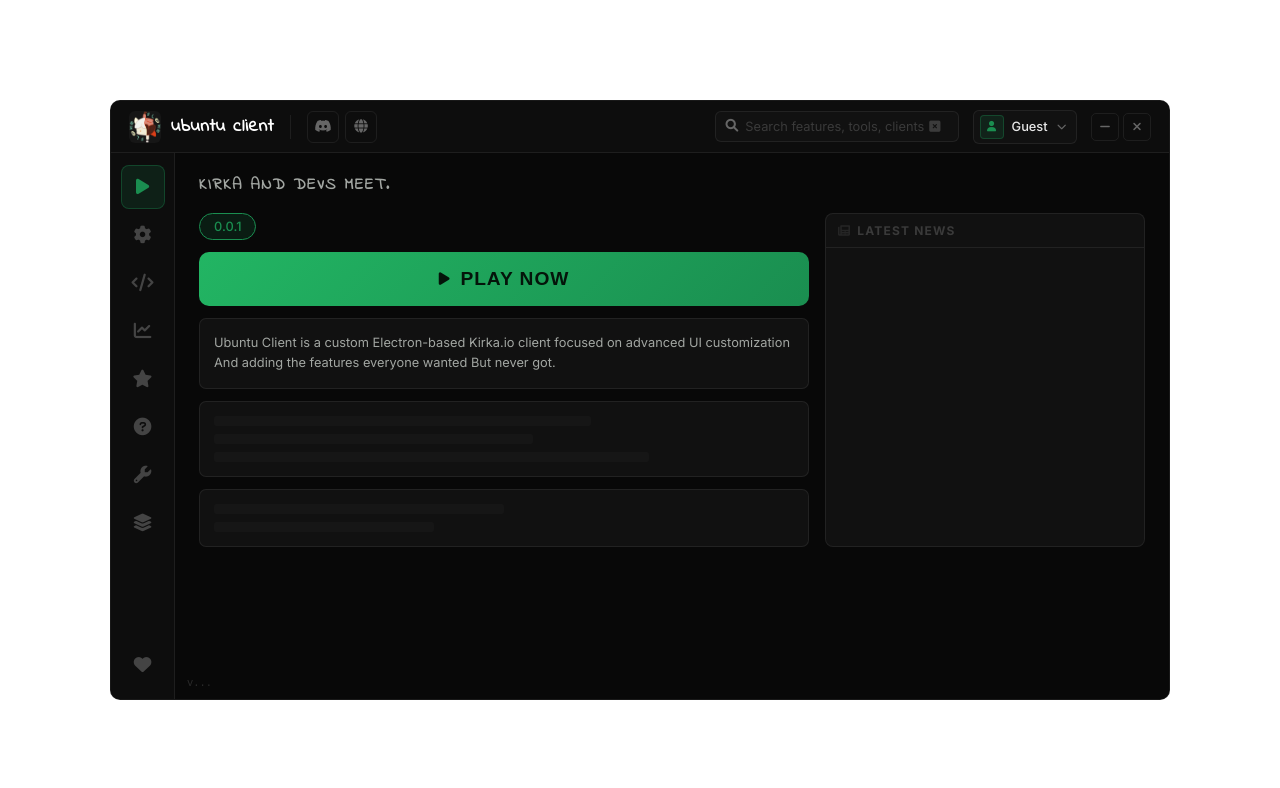
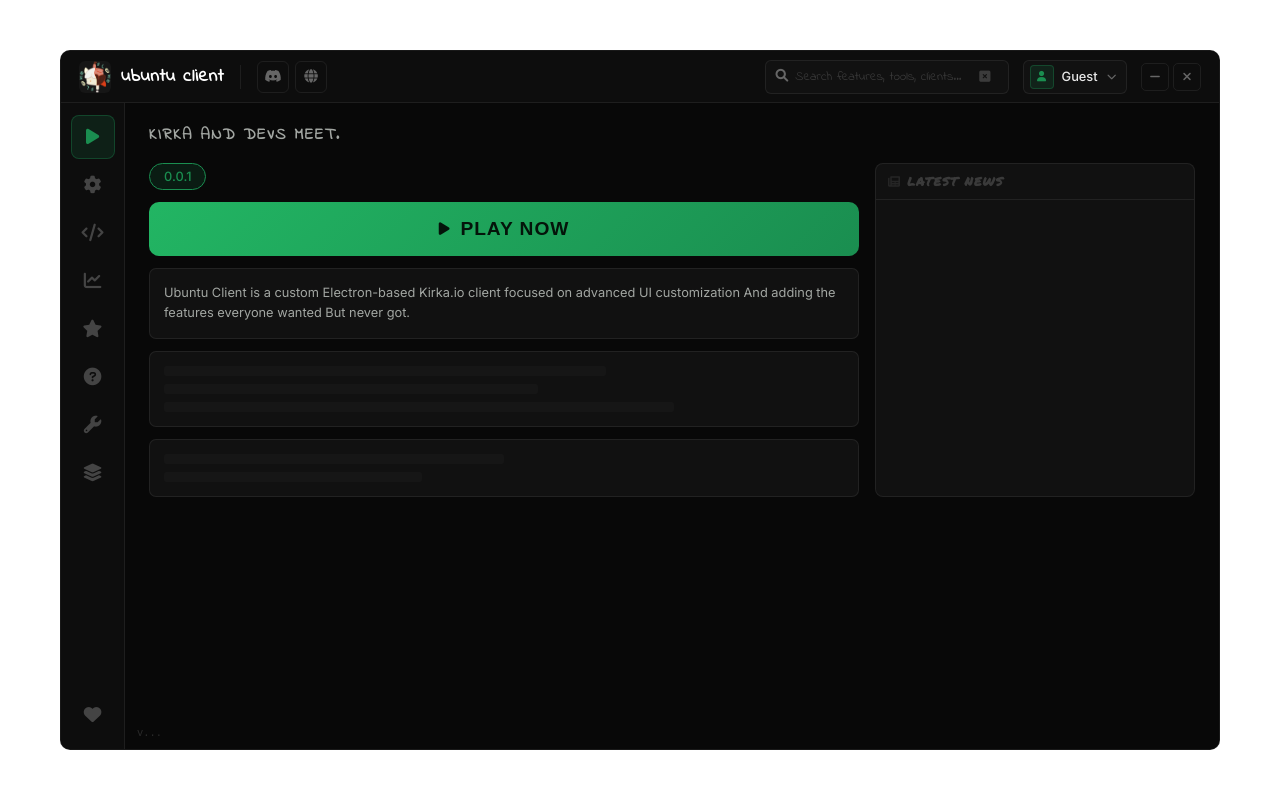
Before and after one commit to OBS-Akuma/Ubuntu-client, an Electron app: page Splash.html in a window 1280 px wide. Drawn offline with Linux system fonts and the light colour scheme; no server answers.

Commit message:
Update splash.css

```diff
--- a/assets/splash.css
+++ b/assets/splash.css
@@ -1,5 +1,6 @@
 @import url('https://fonts.googleapis.com/css2?family=Indie+Flower&display=swap');
 @import url('https://fonts.googleapis.com/css2?family=Inter:ital,opsz,wght@0,14..32,100..900;1,14..32,100..900&display=swap');
+@import url('https://fonts.googleapis.com/css2?family=Permanent+Marker&display=swap');
 * {
     margin: 0;
     padding: 0;
@@ -31,8 +32,8 @@
 }
 
 .launcher {
-    width: 1060px;
-    height: 600px;
+    width: 1160px;
+    height: 700px;
     background: var(--bg0);
     border-radius: 10px;
     overflow: hidden;
@@ -134,6 +135,7 @@
 .top-bar-spacer { flex: 1; }
 
 .search-container {
+    font-family: 'Indie Flower', cursive, system-ui, sans-serif;
     display: flex;
     align-items: center;
     background: var(--bg2);
@@ -455,6 +457,7 @@
 
 /* News panel (right column of launch) */
 .news-panel {
+    font-family: "Permanent Marker", cursive;
     background: var(--bg2);
     border-radius: 8px;
     border: 1px solid var(--border);
```
